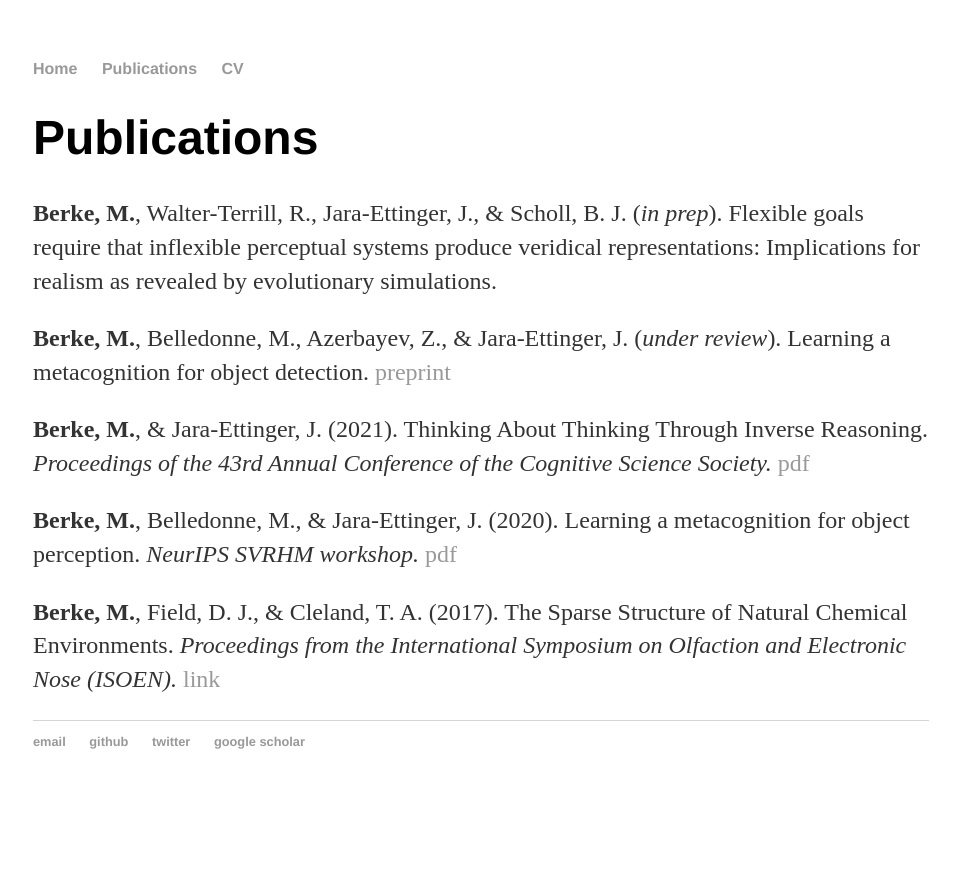
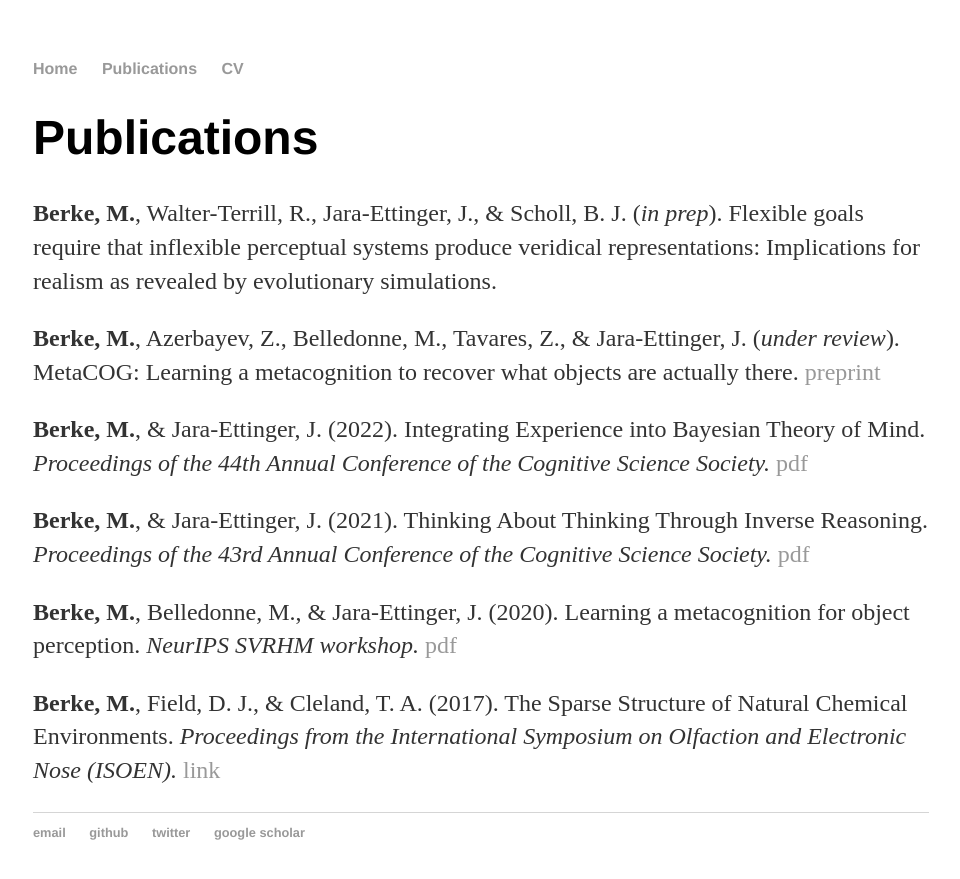
Before and after one commit to marleneberke/marleneberke.github.io, a Jekyll site: the page built from publications.html, in a window 1280 px wide. Shown: the top 879 px of the page, without its empty margins (159-1119 px from the left). Built offline with Jekyll 4.4.1, drawn with Linux system fonts in a browser that asks for light colours.

Commit message:
Update publications.html
Update

```diff
--- a/publications.html
+++ b/publications.html
@@ -7,7 +7,9 @@ title: Publications
 
 <p><b>Berke, M.</b>, Walter-Terrill, R., Jara-Ettinger, J., & Scholl, B. J. (<i>in prep</i>). Flexible goals require that inflexible perceptual systems produce veridical representations: Implications for realism as revealed by evolutionary simulations. </p>
 
-<p><b>Berke, M.</b>, Belledonne, M., Azerbayev, Z., & Jara-Ettinger, J. (<i>under review</i>). Learning a metacognition for object detection. <a href="https://arxiv.org/abs/2110.03105">preprint</a> </p>
+<p><b>Berke, M.</b>, Azerbayev, Z., Belledonne, M., Tavares, Z., & Jara-Ettinger, J. (<i>under review</i>). MetaCOG: Learning a metacognition to recover what objects are actually there. <a href="https://arxiv.org/abs/2110.03105">preprint</a> </p>
+
+<p><b>Berke, M.</b>, & Jara-Ettinger, J. (2022). Integrating Experience into Bayesian Theory of Mind. <i>Proceedings of the 44th Annual Conference of the Cognitive Science Society.</i> <a href="https://escholarship.org/content/qt8397z6nx/qt8397z6nx.pdf">pdf</a> </p>
 
 <p><b>Berke, M.</b>, & Jara-Ettinger, J. (2021). Thinking About Thinking Through Inverse Reasoning. <i>Proceedings of the 43rd Annual Conference of the Cognitive Science Society.</i> <a href="https://psyarxiv.com/r25qn/download?format=pdf">pdf</a> </p>
 
```
